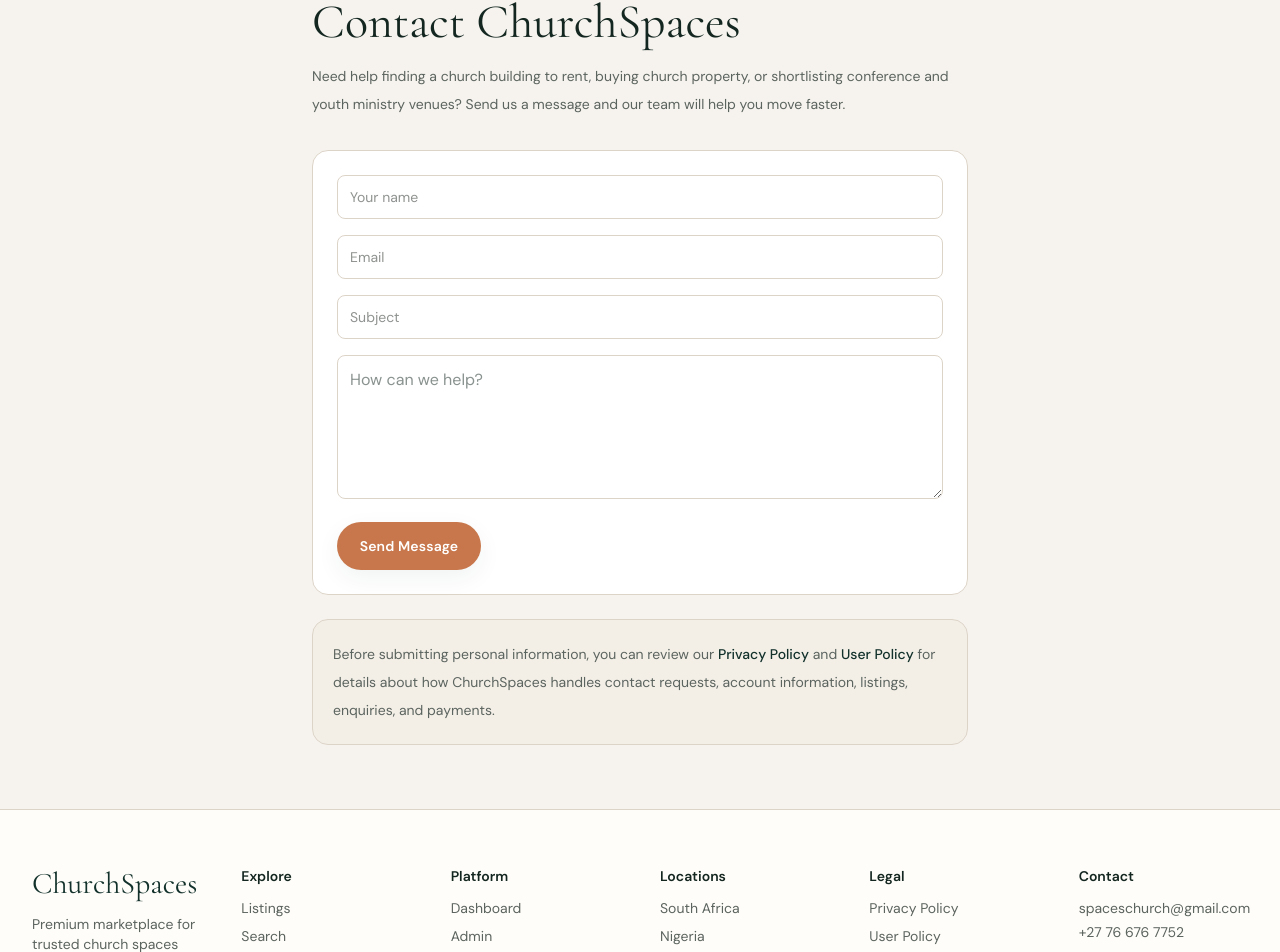
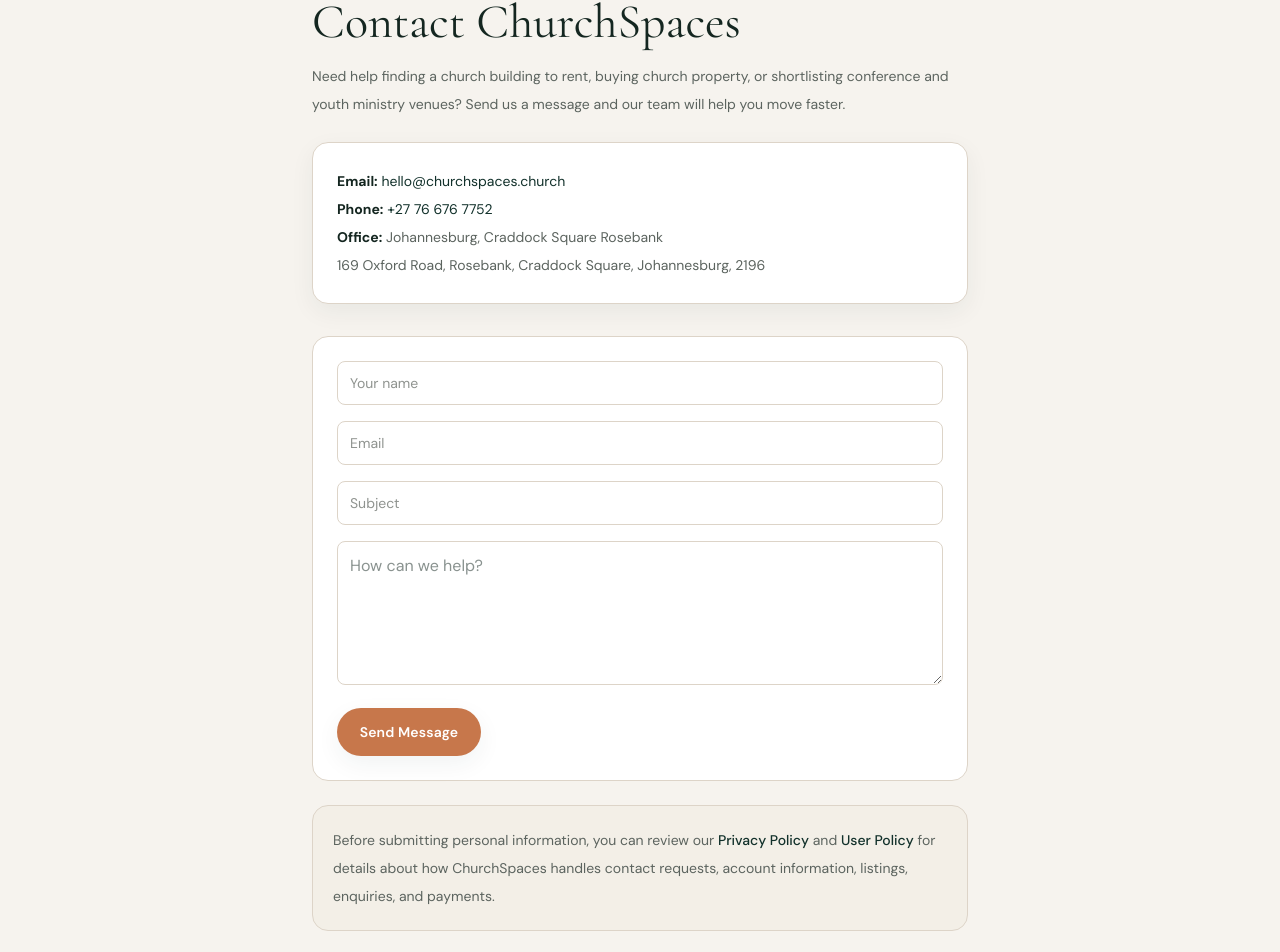
Before and after one commit to Maditoio/churchspace, a Next.js app: page /contact in a window 1280 px wide. Shown: the part 147-1099 px from the top of the page. Built offline with nearby package versions, Linux system fonts and the light colour scheme; no server answers; the database is empty.

Commit message:
feat: update public contact details and office address

```diff
--- a/src/app/(public)/contact/page.tsx
+++ b/src/app/(public)/contact/page.tsx
@@ -20,6 +20,12 @@
         Need help finding a church building to rent, buying church property, or shortlisting conference and youth ministry venues? Send us a message and
         our team will help you move faster.
       </p>
+      <div className="mt-6 rounded-[var(--radius)] border border-[var(--border)] bg-white p-6 text-sm leading-7 text-[var(--text-secondary)] shadow-[var(--shadow-sm)]">
+        <p><strong className="text-[var(--text-primary)]">Email:</strong> <a href="mailto:hello@churchspaces.church" className="text-[var(--primary)] hover:underline">hello@churchspaces.church</a></p>
+        <p><strong className="text-[var(--text-primary)]">Phone:</strong> <a href="tel:+27766767752" className="text-[var(--primary)] hover:underline">+27 76 676 7752</a></p>
+        <p><strong className="text-[var(--text-primary)]">Office:</strong> Johannesburg, Craddock Square Rosebank</p>
+        <p>169 Oxford Road, Rosebank, Craddock Square, Johannesburg, 2196</p>
+      </div>
       <form className="mt-8 space-y-4 rounded-[var(--radius)] border border-[var(--border)] bg-white p-6">
         <Input placeholder="Your name" />
         <Input type="email" placeholder="Email" />
--- a/src/app/(public)/disputes/page.tsx
+++ b/src/app/(public)/disputes/page.tsx
@@ -80,11 +80,11 @@
           <p className="font-medium text-[var(--text-primary)]">Prefer to contact us directly?</p>
           <div className="flex flex-wrap gap-3">
             <a
-              href="mailto:spaceschurch@gmail.com?subject=Dispute%20-%20ChurchSpaces"
+              href="mailto:hello@churchspaces.church?subject=Dispute%20-%20ChurchSpaces"
               className="inline-flex items-center gap-2 rounded-full border border-[var(--border)] bg-[var(--surface-raised)] px-4 py-2 font-medium text-[var(--text-primary)] transition-colors hover:bg-[var(--primary-soft)] hover:text-[var(--primary)]"
             >
               <Mail className="h-4 w-4" />
-              spaceschurch@gmail.com
+              hello@churchspaces.church
             </a>
             <a
               href="tel:+27766767752"
@@ -103,7 +103,7 @@
             <div className="rounded-[28px] border border-[var(--border)] bg-white p-8 shadow-[var(--shadow-sm)]">
               <h2 className="mb-6 text-xl font-semibold text-[var(--text-primary)]">Dispute Details</h2>
               <form
-                action="mailto:spaceschurch@gmail.com"
+                action="mailto:hello@churchspaces.church"
                 method="GET"
                 className="space-y-5"
               >
@@ -215,6 +215,7 @@
             {/* Dispute types */}
             <div className="rounded-[28px] border border-[var(--border)] bg-white p-6 shadow-[var(--shadow-sm)]">
               <h3 className="mb-4 text-base font-semibold text-[var(--text-primary)]">What can be disputed?</h3>
+              <p className="mb-4 text-xs leading-5 text-[var(--text-secondary)]">Office location: Johannesburg, Craddock Square Rosebank, 169 Oxford Road, Rosebank, Craddock Square, Johannesburg, 2196.</p>
               <ul className="space-y-3">
                 {disputeTypes.map((t) => (
                   <li key={t.value}>
--- a/src/app/(public)/privacy-policy/page.tsx
+++ b/src/app/(public)/privacy-policy/page.tsx
@@ -124,7 +124,7 @@
   {
     title: "16. Contact Us",
     body: [
-      "If you have questions about this Privacy Policy, your information, or your privacy rights, contact ChurchSpaces via our support channels or email us at hello@churchspaces.co.za.",
+      "If you have questions about this Privacy Policy, your information, or your privacy rights, contact ChurchSpaces via our support channels or email us at hello@churchspaces.church. Our office address is Johannesburg, Craddock Square Rosebank, 169 Oxford Road, Rosebank, Craddock Square, Johannesburg, 2196.",
     ],
   },
 ];
--- a/src/app/(public)/support/page.tsx
+++ b/src/app/(public)/support/page.tsx
@@ -24,7 +24,7 @@
       description: "Send us an email and we\u2019ll respond within 24 hours",
       icon: Mail,
       action: "Send Email",
-      href: "mailto:spaceschurch@gmail.com",
+      href: "mailto:hello@churchspaces.church",
     },
     {
       id: "phone",
@@ -53,6 +53,9 @@
         </h1>
         <p className="text-lg text-(--text-secondary) max-w-2xl mx-auto">
           We&apos;re here to support you. Choose your preferred way to get in touch with our team.
+        </p>
+        <p className="mt-4 text-sm leading-7 text-(--text-secondary)">
+          Visit us at Johannesburg, Craddock Square Rosebank, 169 Oxford Road, Rosebank, Craddock Square, Johannesburg, 2196.
         </p>
       </section>
 
@@ -138,7 +141,7 @@
             <Link href="/disputes">
               <Button variant="primary">Open Dispute Form</Button>
             </Link>
-            <a href="mailto:spaceschurch@gmail.com?subject=Dispute%20-%20ChurchSpaces">
+            <a href="mailto:hello@churchspaces.church?subject=Dispute%20-%20ChurchSpaces">
               <Button variant="outlineAccent">Email Us Directly</Button>
             </a>
             <a href="tel:+27766767752">
@@ -198,7 +201,7 @@
           <div className="mt-8 pt-8 border-t border-(--border)">
             <p className="text-(--text-secondary) mb-4">Still have questions?</p>
             <div className="flex flex-wrap gap-3">
-              <a href="mailto:spaceschurch@gmail.com">
+              <a href="mailto:hello@churchspaces.church">
                 <Button variant="outlineAccent">Email Support</Button>
               </a>
               <a href="tel:+27766767752">
--- a/src/app/(public)/user-policy/page.tsx
+++ b/src/app/(public)/user-policy/page.tsx
@@ -118,7 +118,7 @@
   {
     title: "16. Contact",
     body: [
-      "For questions about this User Policy, reports, enforcement requests, or support matters, contact ChurchSpaces via the support page or email hello@churchspaces.co.za.",
+      "For questions about this User Policy, reports, enforcement requests, or support matters, contact ChurchSpaces via the support page or email hello@churchspaces.church. Our office address is Johannesburg, Craddock Square Rosebank, 169 Oxford Road, Rosebank, Craddock Square, Johannesburg, 2196.",
     ],
   },
 ];
--- a/src/components/layout/Footer.tsx
+++ b/src/components/layout/Footer.tsx
@@ -90,8 +90,9 @@
         </div>
         <div>
           <h4 className="mb-3 text-sm font-semibold text-[var(--text-primary)]">Contact</h4>
-          <a href="mailto:spaceschurch@gmail.com" className="block text-sm text-[var(--text-secondary)] hover:text-[var(--primary)]">spaceschurch@gmail.com</a>
+          <a href="mailto:hello@churchspaces.church" className="block text-sm text-[var(--text-secondary)] hover:text-[var(--primary)]">hello@churchspaces.church</a>
           <a href="tel:+27766767752" className="mt-1 block text-sm text-[var(--text-secondary)] hover:text-[var(--primary)]">+27 76 676 7752</a>
+          <p className="mt-2 text-sm leading-6 text-[var(--text-secondary)]">Johannesburg, Craddock Square Rosebank<br />169 Oxford Road, Rosebank, Craddock Square, Johannesburg, 2196</p>
           <Link href="/disputes" className="mt-3 block text-sm font-medium text-[var(--primary)] hover:underline">File a Dispute</Link>
         </div>
       </div>
```
